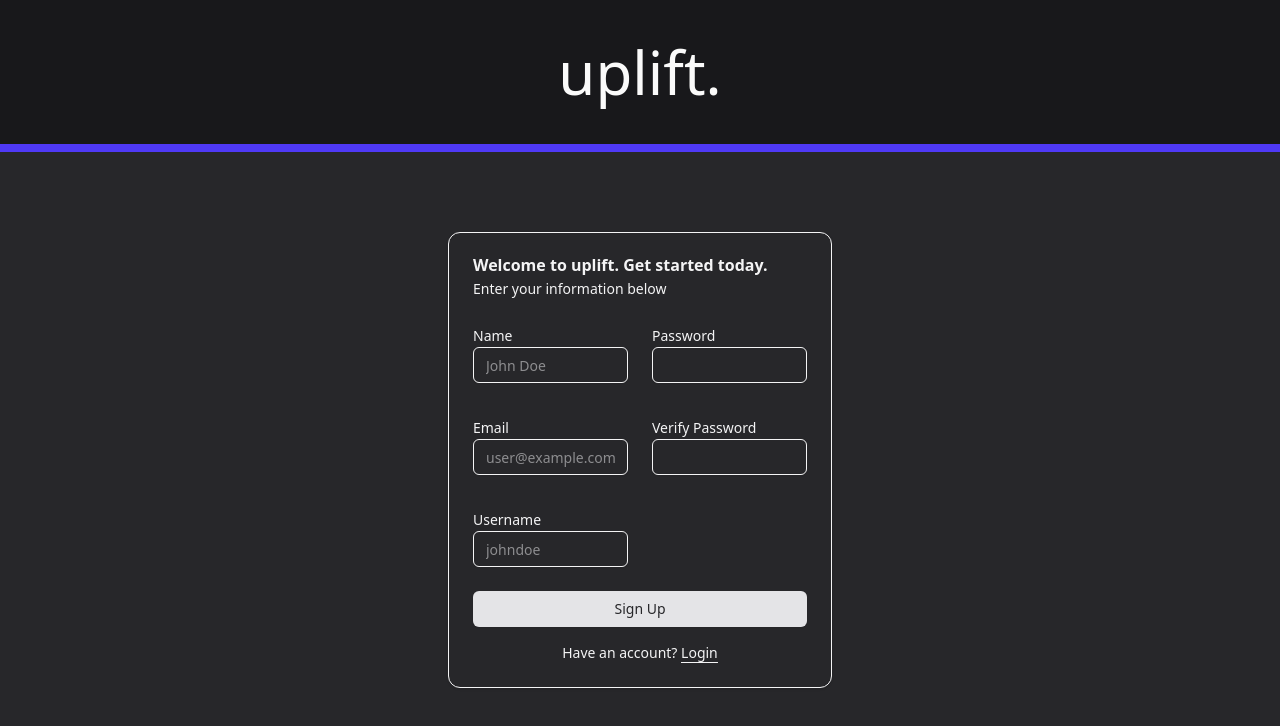
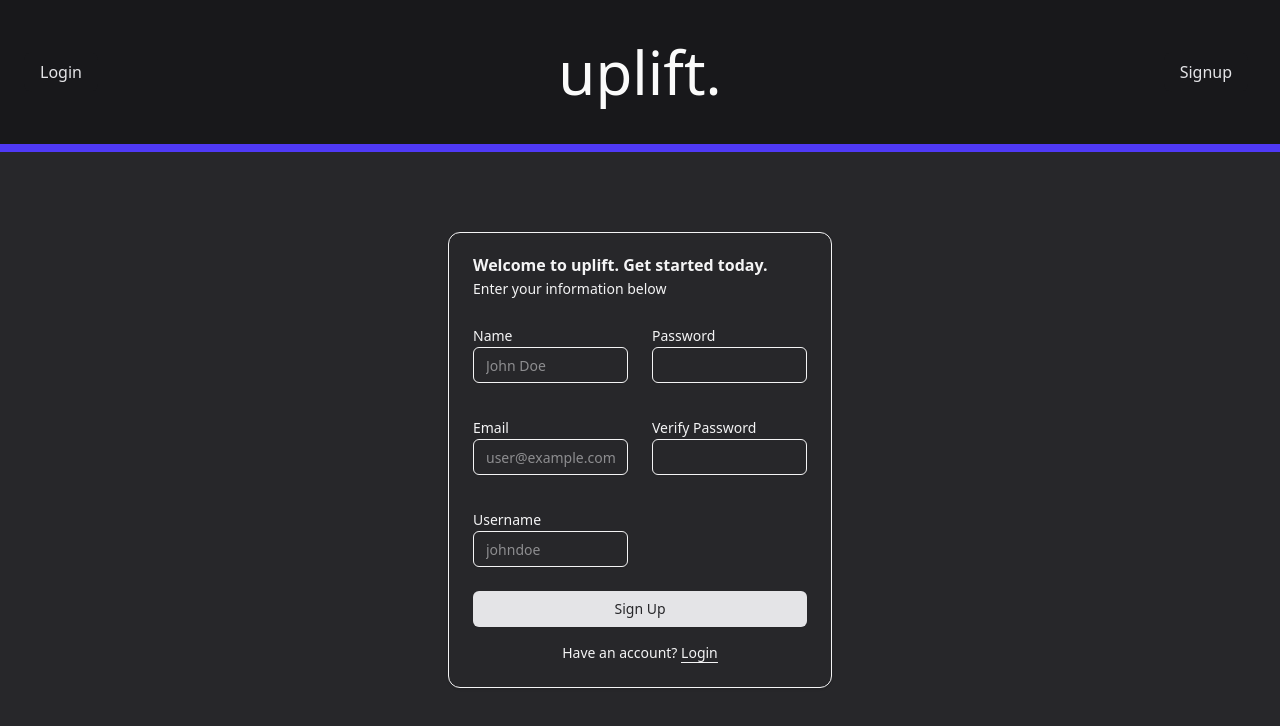
Before and after one commit to dylanboyer/uplift, a React (Vite) app: page /signup in a window 1280 px wide. Shown: the top 726 px of the page. Built offline with nearby package versions, Linux system fonts and the light colour scheme; no server answers.

Commit message:
fix nav bar for login / signup page

```diff
--- a/src/layouts/main-layout.tsx
+++ b/src/layouts/main-layout.tsx
@@ -7,8 +7,8 @@ import {
 import { useLogout, useGetUserID } from "@/hooks/use-user";
 
 export default function MainLayout() {
-  const { userID, loading: userLoading, error: userError } = useGetUserID();
-  const { logout, loading: logoutLoading, error: logoutError, isLoggedOut } = useLogout();
+  const { userID, loading: userLoading } = useGetUserID();
+  const { logout, loading: logoutLoading, isLoggedOut } = useLogout();
 
   const handleLogout = () => {
     logout();
@@ -77,7 +77,6 @@ export default function MainLayout() {
                       <div
                         className="text-zinc-200 bg-zinc-900 hover:bg-indigo-600 hover:text-zinc-50 transition-all duration-300 transform hover:scale-105 hover:shadow-lg py-2 px-4 rounded-lg cursor-pointer"
                         onClick={handleLogout}
-                        disabled={logoutLoading}
                       >
                         {logoutLoading ? "Logging out..." : "Logout"}
                       </div>
--- a/src/routes.tsx
+++ b/src/routes.tsx
@@ -25,12 +25,15 @@ const AppRoutes = (
         <Route path="/test" element={<WorkoutEntry />}/>
       </Route>
 
+      <Route path="/login" element={<Login />} />
+      <Route path="/signup" element={<SignUp />} />
+
       <Route path="*" element={<NotFound />} />
     </Route>
-    <Route element={<LoggedOutLayout />}>
+    {/* <Route element={<LoggedOutLayout />}>
       <Route path="/login" element={<Login />} />
       <Route path="/signup" element={<SignUp />} />
-    </Route>
+    </Route> */}
   </Route>
 );
 
```
